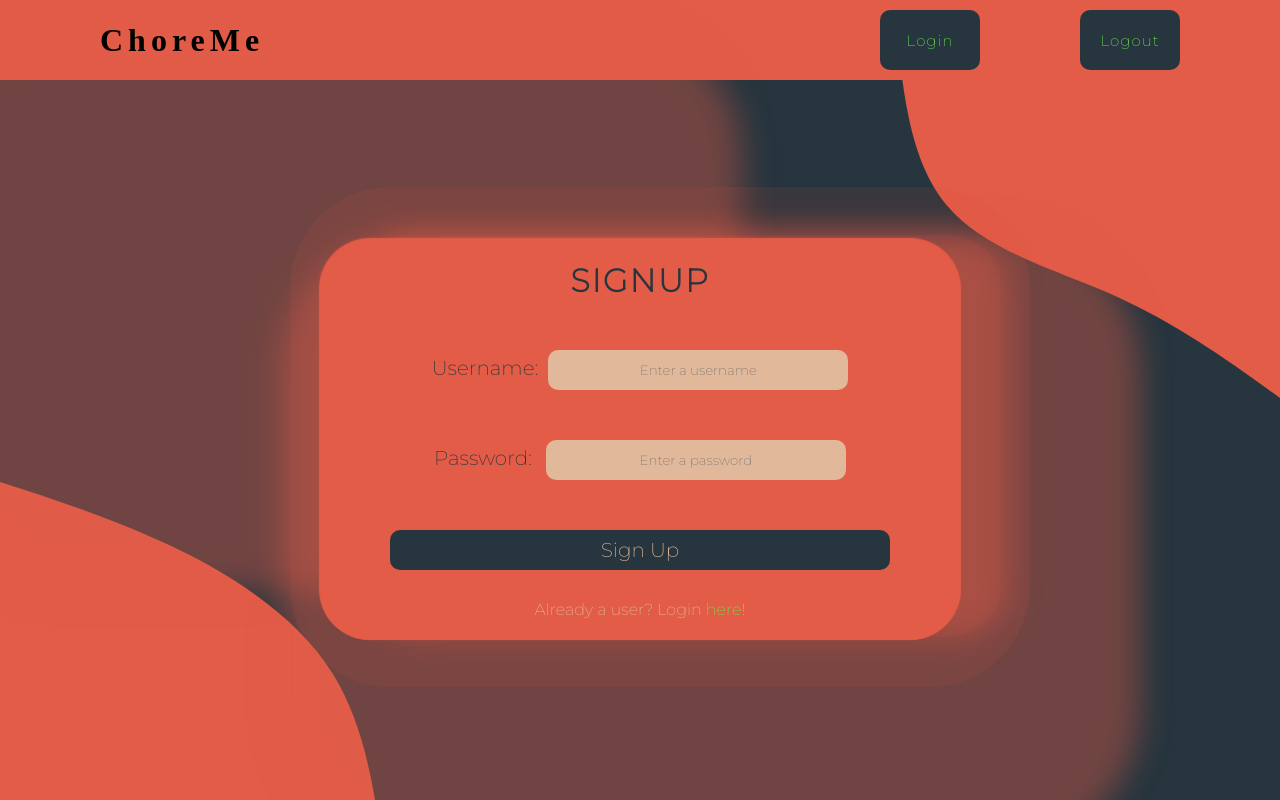
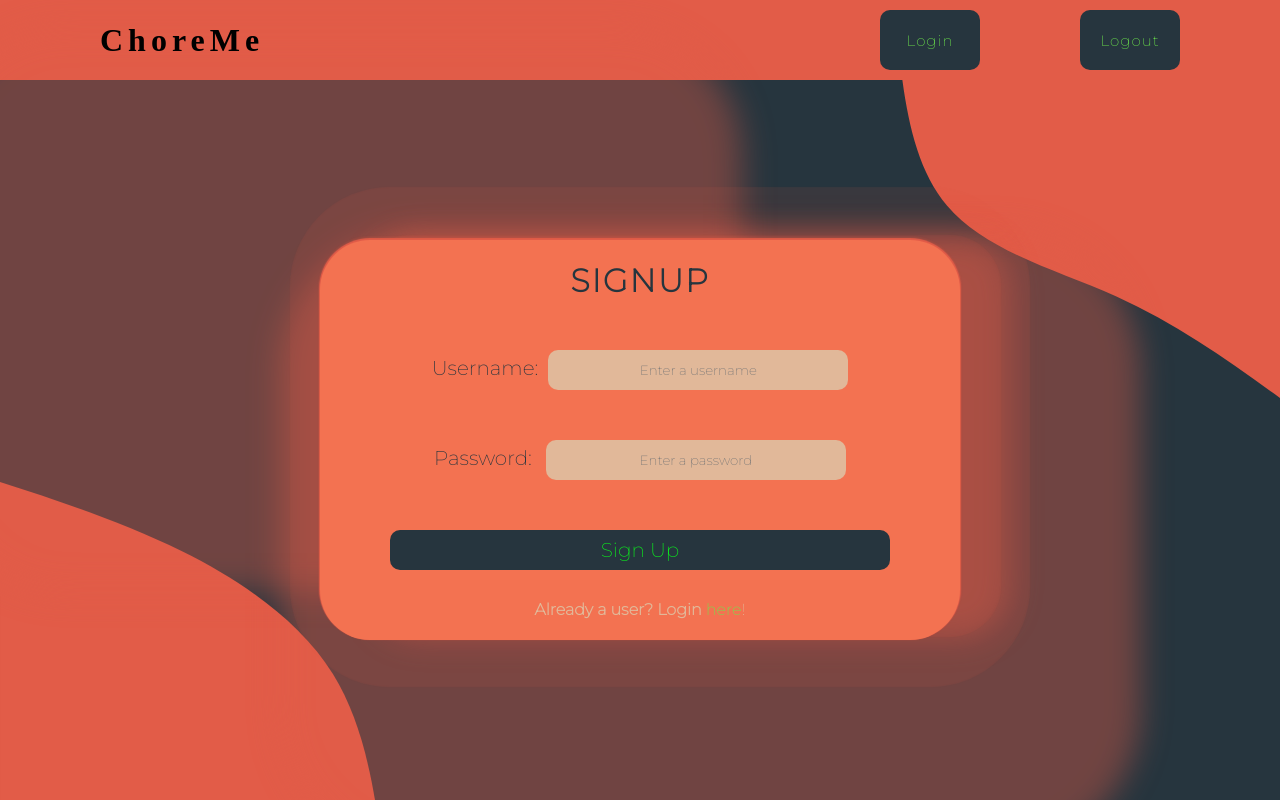
Before and after one commit to darahdesigner/ChoreMe-Client, a React (Create React App) app: page /chorecreate in a window 1280 px wide. Built offline with nearby package versions, Linux system fonts and the light colour scheme.

Commit message:
commit for pull

```diff
--- a/package.json
+++ b/package.json
@@ -6,6 +6,7 @@
     "@testing-library/jest-dom": "^5.16.0",
     "@testing-library/react": "^11.2.7",
     "@testing-library/user-event": "^12.8.3",
+    "date-fns": "^2.27.0",
     "react": "^17.0.2",
     "react-dom": "^17.0.2",
     "react-router-dom": "^6.0.2",
--- a/src/App.css
+++ b/src/App.css
@@ -39,7 +39,7 @@
 }
 
 .form {
-  background: #e25c48;
+  background: #f37251;
   border-radius: 50px;
   box-shadow:
   0px -1px 1px 1px rgb(226, 92, 72),
@@ -60,7 +60,7 @@
   border-radius: 10px;
   background-color: #26353e;
   margin-top: 50px;
-  color: #e1b899;
+  color: #0cec1e;
   font-size: 20px;
   font-family: "Montserrat", sans-serif;
 }
--- a/src/auth/Signup.js
+++ b/src/auth/Signup.js
@@ -57,7 +57,7 @@ const Signup = (props) => {
             <Button className="signupbtn" type="submit">
               Sign Up
             </Button>
-            <p className='AlreadyUser'>Already a user? Login <span className='link'>here</span>!</p>
+            <p className='AlreadyUser'><b>Already a user? Login</b> <span className='link'>here</span>!</p>
           </div>
         </Form>
       </div>
```
Also changed, not shown: 1 other file (tests, documents, lock files or other folders).
